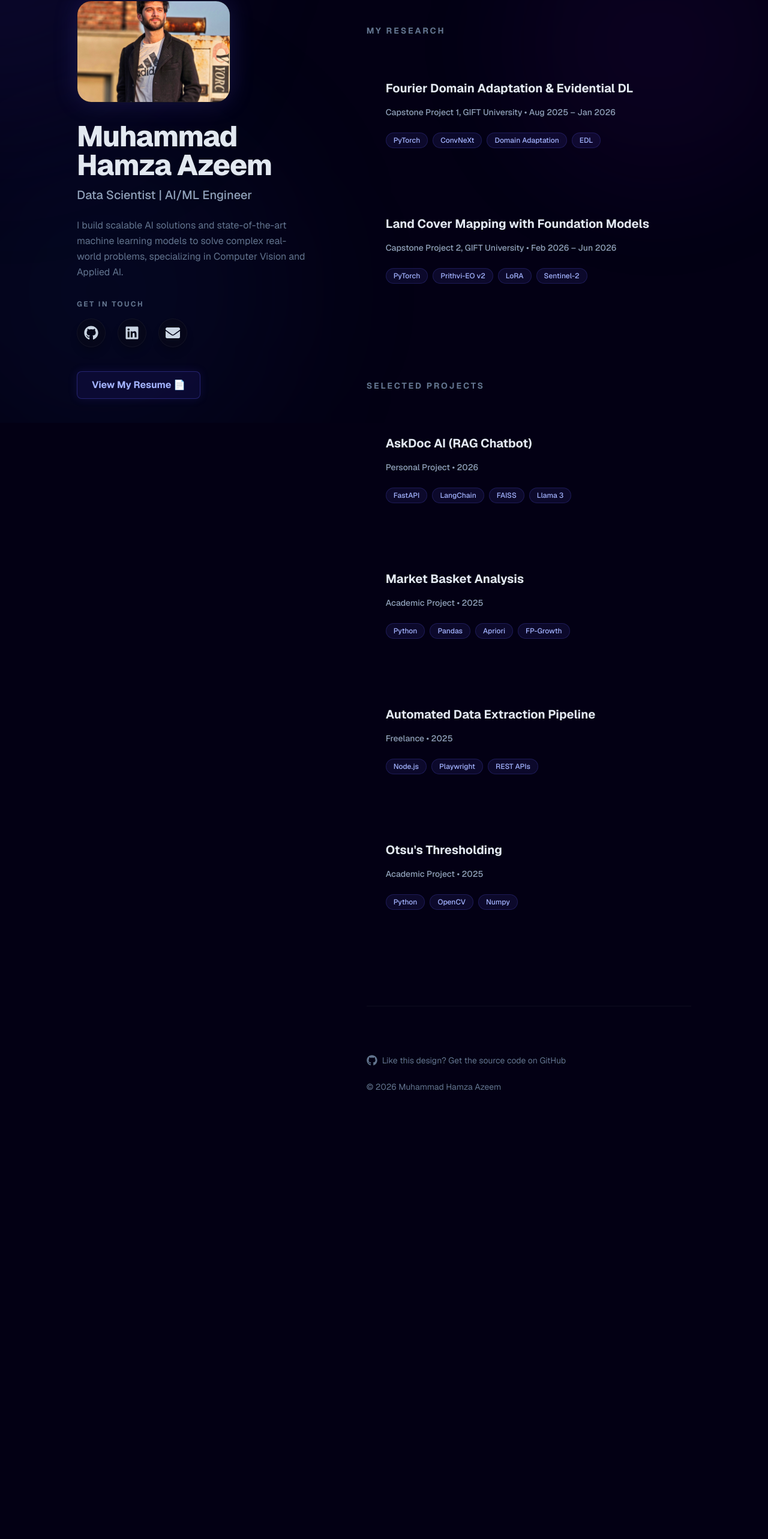
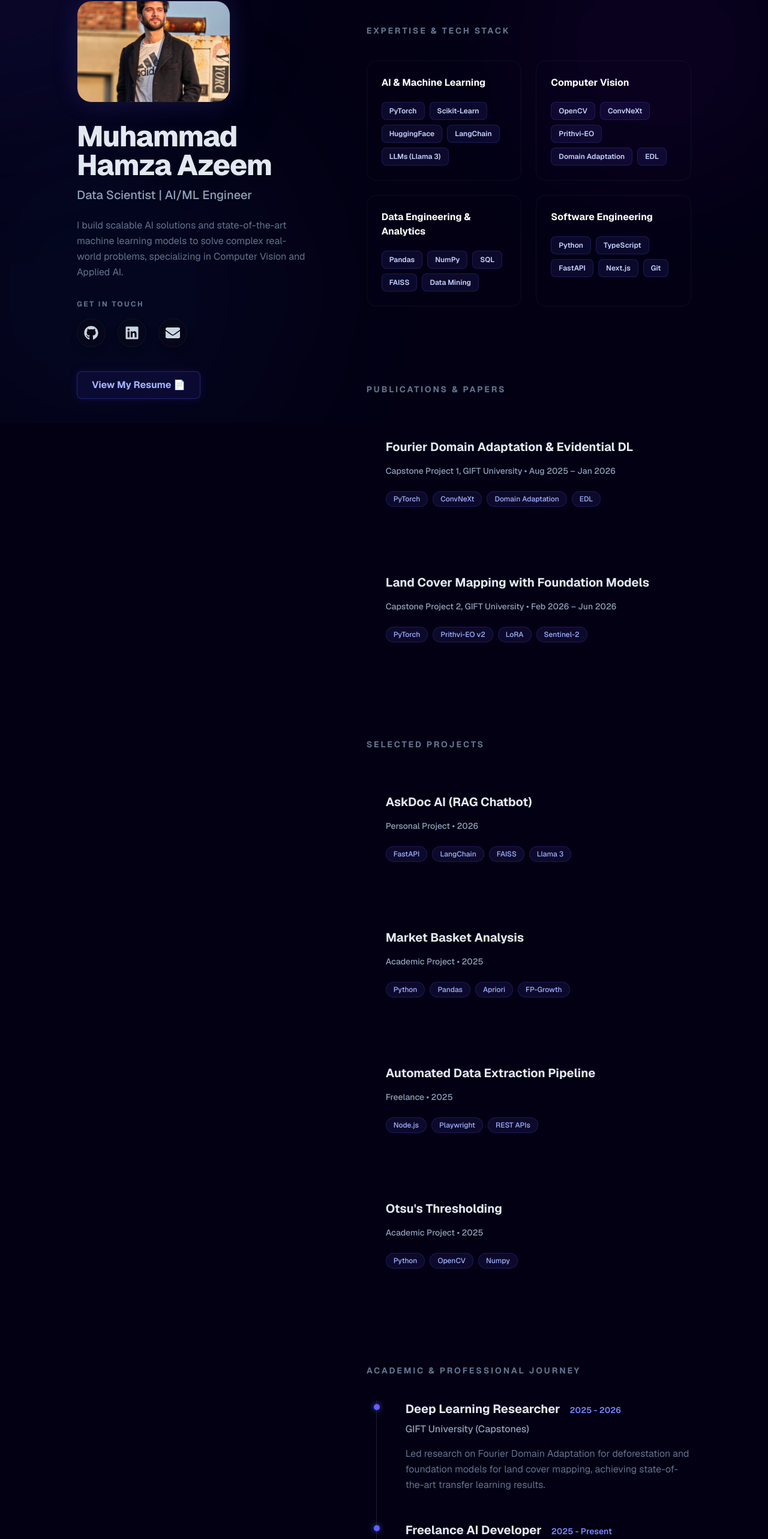
Before and after one commit to ZentaCros/portfolio, a Next.js app: page / in a window 1280 px wide. Shown: the part 95-2661 px from the top of the page at 60% size. Before the commit the page ends 2093 px from the top, so only its background shows below. Built offline with nearby package versions, Linux system fonts and the light colour scheme.

Commit message:
feat: added tech stack, timeline, modal tabs, and publication citation features

```diff
--- a/src/app/page.tsx
+++ b/src/app/page.tsx
@@ -104,6 +104,34 @@ const projectsData = [
   }
 ];
 
+const techStack = [
+  { category: "AI & Machine Learning", skills: ["PyTorch", "Scikit-Learn", "HuggingFace", "LangChain", "LLMs (Llama 3)"] },
+  { category: "Computer Vision", skills: ["OpenCV", "ConvNeXt", "Prithvi-EO", "Domain Adaptation", "EDL"] },
+  { category: "Data Engineering & Analytics", skills: ["Pandas", "NumPy", "SQL", "FAISS", "Data Mining"] },
+  { category: "Software Engineering", skills: ["Python", "TypeScript", "FastAPI", "Next.js", "Git"] }
+];
+
+const journeyData = [
+  {
+    year: "2025 - 2026",
+    title: "Deep Learning Researcher",
+    organization: "GIFT University (Capstones)",
+    description: "Led research on Fourier Domain Adaptation for deforestation and foundation models for land cover mapping, achieving state-of-the-art transfer learning results."
+  },
+  {
+    year: "2025 - Present",
+    title: "Freelance AI Developer",
+    organization: "Independent",
+    description: "Building production-ready RAG applications, scalable web scrapers, and enterprise LLM solutions for global clients."
+  },
+  {
+    year: "2022 - 2026",
+    title: "BS Computer Science",
+    organization: "GIFT University",
+    description: "Specialized in Computer Vision, Machine Learning, and Data Mining. Maintained a rigorous focus on AI architectures and data structures."
+  }
+];
+
 // --- CUSTOM CURSOR ---
 function CustomCursor() {
   const [mousePosition, setMousePosition] = useState({ x: 0, y: 0 });
@@ -163,15 +191,21 @@ function AmbientBackground() {
 // --- MAIN PAGE ---
 export default function Home() {
   const [selectedId, setSelectedId] = useState<string | null>(null);
+  const [activeTab, setActiveTab] = useState<'overview' | 'methodology' | 'paper'>('overview');
   const [copied, setCopied] = useState(false);
+  const [bibtexCopied, setBibtexCopied] = useState(false);
 
   // Find selected project across both arrays
   const selectedProject = [...researchData, ...projectsData].find(p => p.id === selectedId);
 
   // Lock scroll when modal is open
   useEffect(() => {
-    if (selectedId) document.body.style.overflow = "hidden";
-    else document.body.style.overflow = "auto";
+    if (selectedId) {
+      document.body.style.overflow = "hidden";
+      setActiveTab('overview'); // Reset tab on new modal
+    } else {
+      document.body.style.overflow = "auto";
+    }
   }, [selectedId]);
 
   return (
@@ -274,13 +308,47 @@ export default function Home() {
         {/* RIGHT COLUMN (Scrolling) */}
         <main className="lg:w-7/12 flex flex-col space-y-32 py-10">
 
-          {/* Research Section */}
+          {/* Expertise & Tech Stack */}
+          <section id="expertise">
+            <motion.h3
+              initial={{ opacity: 0, x: -20 }} whileInView={{ opacity: 1, x: 0 }} viewport={{ once: true }}
+              className="text-sm font-bold mb-10 text-slate-500 uppercase tracking-[0.2em]"
+            >
+              Expertise & Tech Stack
+            </motion.h3>
+
+            <div className="grid grid-cols-1 md:grid-cols-2 gap-6">
+              {techStack.map((stack, idx) => (
+                <motion.div
+                  key={idx}
+                  initial={{ opacity: 0, y: 20 }}
+                  whileInView={{ opacity: 1, y: 0 }}
+                  viewport={{ once: true }}
+                  transition={{ delay: idx * 0.1 }}
+                  className="glass-card p-6 rounded-2xl border border-white/5 hover:border-indigo-500/30 transition-all duration-300 group"
+                >
+                  <h4 className="text-white font-bold mb-5 flex items-center gap-2 group-hover:text-indigo-400 transition-colors">
+                    {stack.category}
+                  </h4>
+                  <div className="flex flex-wrap gap-2">
+                    {stack.skills.map((skill) => (
+                      <span key={skill} className="text-xs font-semibold px-3 py-1.5 bg-indigo-500/10 text-indigo-200 rounded-lg border border-indigo-500/20">
+                        {skill}
+                      </span>
+                    ))}
+                  </div>
+                </motion.div>
+              ))}
+            </div>
+          </section>
+
+          {/* Publications & Papers Section */}
           <section id="research">
             <motion.h3
               initial={{ opacity: 0, x: -20 }} whileInView={{ opacity: 1, x: 0 }} viewport={{ once: true }}
               className="text-sm font-bold mb-10 text-slate-500 uppercase tracking-[0.2em]"
             >
-              My Research
+              Publications & Papers
             </motion.h3>
 
             <div className="flex flex-col space-y-12">
@@ -351,6 +419,39 @@ export default function Home() {
                       ))}
                     </div>
                   </div>
+                </motion.div>
+              ))}
+            </div>
+          </section>
+
+          {/* Academic Journey Timeline */}
+          <section id="journey">
+            <motion.h3
+              initial={{ opacity: 0, x: -20 }} whileInView={{ opacity: 1, x: 0 }} viewport={{ once: true }}
+              className="text-sm font-bold mb-10 text-slate-500 uppercase tracking-[0.2em]"
+            >
+              Academic & Professional Journey
+            </motion.h3>
+
+            <div className="relative border-l border-white/10 ml-3 md:ml-4 space-y-12 pb-4">
+              {journeyData.map((item, idx) => (
+                <motion.div
+                  key={idx}
+                  initial={{ opacity: 0, x: -20 }}
+                  whileInView={{ opacity: 1, x: 0 }}
+                  viewport={{ once: true }}
+                  transition={{ delay: idx * 0.1 }}
+                  className="relative pl-8 md:pl-12"
+                >
+                  <div className="absolute -left-[5px] top-1.5 w-2.5 h-2.5 rounded-full bg-indigo-500 shadow-[0_0_10px_rgba(99,102,241,0.8)]" />
+                  <div className="flex flex-col md:flex-row md:items-baseline gap-2 md:gap-4 mb-2">
+                    <h4 className="text-xl font-bold text-slate-200">{item.title}</h4>
+                    <span className="text-indigo-400 font-semibold text-sm">{item.year}</span>
+                  </div>
+                  <h5 className="text-slate-400 font-medium mb-4">{item.organization}</h5>
+                  <p className="text-slate-500 leading-relaxed text-sm md:text-base">
+                    {item.description}
+                  </p>
                 </motion.div>
               ))}
             </div>
@@ -465,7 +566,7 @@ export default function Home() {
                     {selectedProject.subtitle}
                   </motion.p>
 
-                  <div className="flex flex-wrap gap-3 mb-10">
+                  <div className="flex flex-wrap gap-3 mb-8">
                     {selectedProject.tags.map((tag) => (
                       <span key={tag} className="text-sm font-semibold px-4 py-1.5 bg-white/5 text-slate-200 rounded-full border border-white/10">
                         {tag}
@@ -473,7 +574,27 @@ export default function Home() {
                     ))}
                   </div>
 
-                  <div className="space-y-6 text-slate-300 leading-relaxed">
+                  {/* Tabs */}
+                  <div className="flex gap-6 border-b border-white/10 mb-8">
+                    <button
+                      onClick={() => setActiveTab('overview')}
+                      className={`pb-3 text-sm font-bold uppercase tracking-wider transition-colors ${activeTab === 'overview' ? 'text-indigo-400 border-b-2 border-indigo-400' : 'text-slate-500 hover:text-slate-300'}`}
+                    >
+                      Overview
+                    </button>
+                    <button
+                      onClick={() => setActiveTab('methodology')}
+                      className={`pb-3 text-sm font-bold uppercase tracking-wider transition-colors ${activeTab === 'methodology' ? 'text-indigo-400 border-b-2 border-indigo-400' : 'text-slate-500 hover:text-slate-300'}`}
+                    >
+                      Methodology
+                    </button>
+                  </div>
+
+                  {activeTab === 'overview' && (
+                    <motion.div
+                      initial={{ opacity: 0, y: 10 }} animate={{ opacity: 1, y: 0 }}
+                      className="space-y-6 text-slate-300 leading-relaxed"
+                    >
                       <h5 className="text-xs font-bold text-slate-500 uppercase tracking-widest border-b border-white/10 pb-2">Key Accomplishments</h5>
                       <ul className="list-none space-y-4">
                         {selectedProject.bullets.map((bullet, idx) => (
@@ -483,7 +604,24 @@ export default function Home() {
                           </li>
                         ))}
                       </ul>
+                    </motion.div>
+                  )}
+
+                  {activeTab === 'methodology' && (
+                    <motion.div
+                      initial={{ opacity: 0, y: 10 }} animate={{ opacity: 1, y: 0 }}
+                      className="space-y-6 text-slate-300 leading-relaxed"
+                    >
+                      <div className="p-6 rounded-xl bg-indigo-950/20 border border-indigo-500/10">
+                        <h5 className="text-sm font-bold text-indigo-300 mb-3 flex items-center gap-2">
+                          <FaDatabase className="inline" /> Architecture & Implementation
+                        </h5>
+                        <p className="text-slate-400 text-sm">
+                          Detailed architectural diagrams, algorithmic methodology, and training paradigms for this project will be populated here. This tab demonstrates the deeply technical "how" behind the results shown in the overview.
+                        </p>
                       </div>
+                    </motion.div>
+                  )}
 
                   <div className="mt-12 pt-8 border-t border-white/10 flex flex-wrap gap-4">
                     {selectedProject.repo && (
@@ -495,6 +633,28 @@ export default function Home() {
                       >
                         <FaGithub className="text-xl" /> View Source Code
                       </a>
+                    )}
+                    {(selectedProject as any).id.startsWith('research-') && (
+                      <button
+                        onClick={() => {
+                          navigator.clipboard.writeText(`@article{${selectedProject.id},\n  title={${selectedProject.title}},\n  author={Azeem, Muhammad Hamza},\n  year={2026}\n}`);
+                          setBibtexCopied(true);
+                          setTimeout(() => setBibtexCopied(false), 2000);
+                        }}
+                        className="relative inline-flex items-center gap-3 px-6 py-3 bg-white/10 hover:bg-white/20 text-white font-bold rounded-xl border border-white/10 transition-all hover:shadow-[0_0_20px_rgba(255,255,255,0.1)] hover:-translate-y-1"
+                      >
+                        <span>[Cite]</span>
+                        <AnimatePresence>
+                          {bibtexCopied && (
+                            <motion.div
+                              initial={{ opacity: 0, y: -10 }} animate={{ opacity: 1, y: -20 }} exit={{ opacity: 0, y: -10 }}
+                              className="absolute top-0 left-1/2 -translate-x-1/2 px-3 py-1 bg-indigo-500 text-white text-xs font-bold rounded-lg whitespace-nowrap shadow-lg shadow-indigo-500/30 pointer-events-none"
+                            >
+                              BibTeX Copied!
+                            </motion.div>
+                          )}
+                        </AnimatePresence>
+                      </button>
                     )}
                     {(selectedProject as any).liveUrl && (
                       <a
```
Lines whose indentation alone changed are shown as unchanged.
